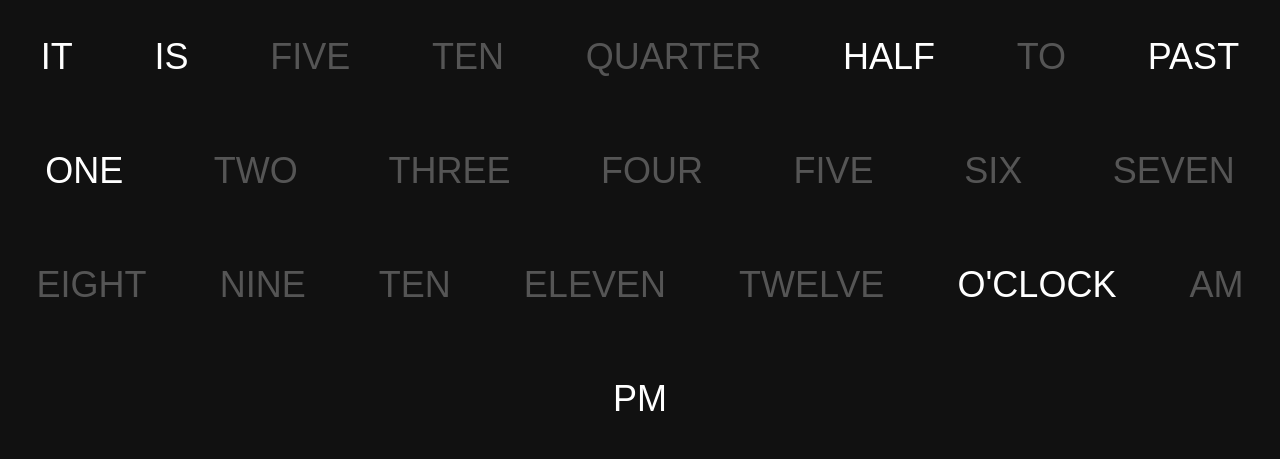
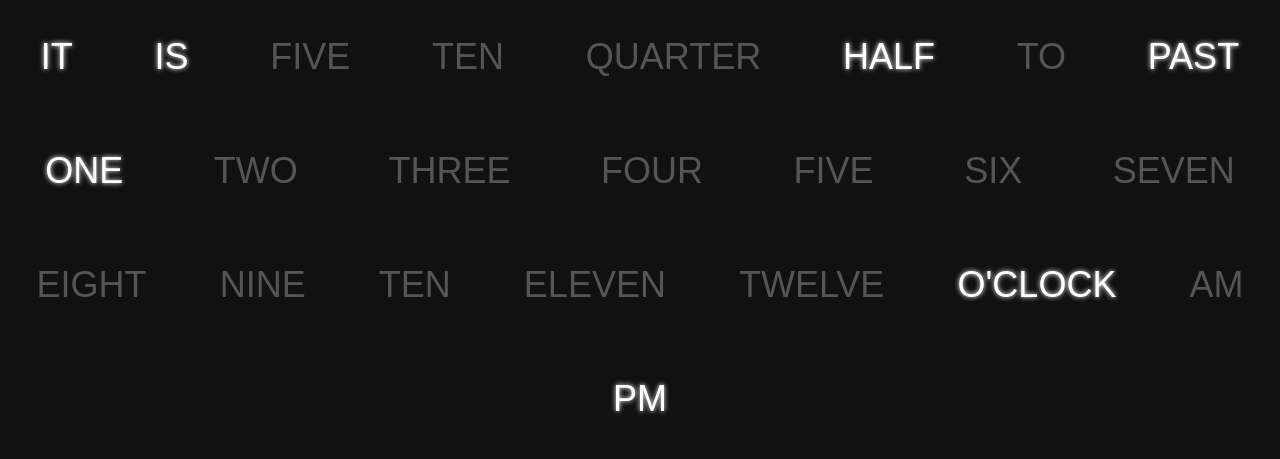
Before and after one commit to MaxPeal/talking-clock, a plain HTML site: page index.html in a window 1280 px wide. Drawn offline with Linux system fonts and the light colour scheme; a web font is replaced by a local one.

Commit message:
Added a bit of glow when a word is turned on

```diff
--- a/app.css
+++ b/app.css
@@ -35,8 +35,10 @@ li {
     flex-grow: 1;
     padding: 36px;
     text-align: center;
+
 }
 
 .on {
     color: white;
+    text-shadow: 0 0 5px white;
 }
```
